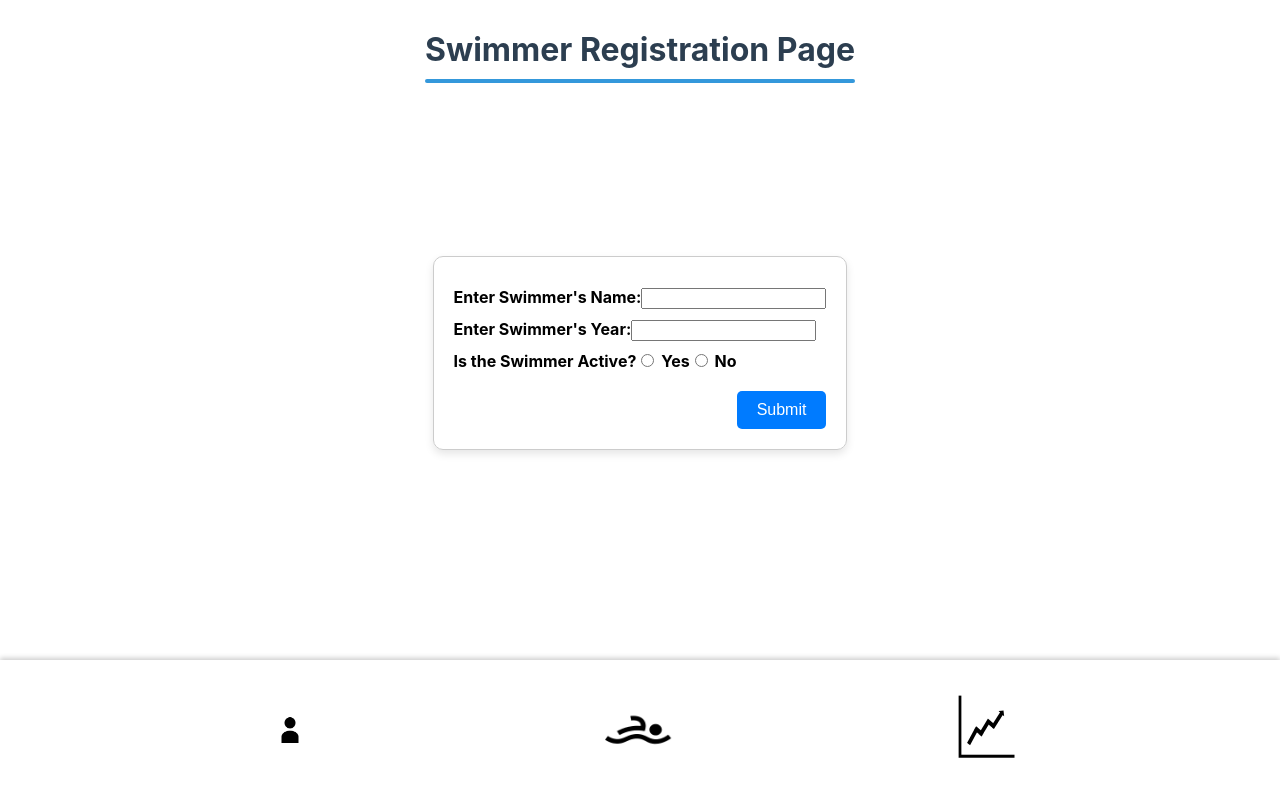
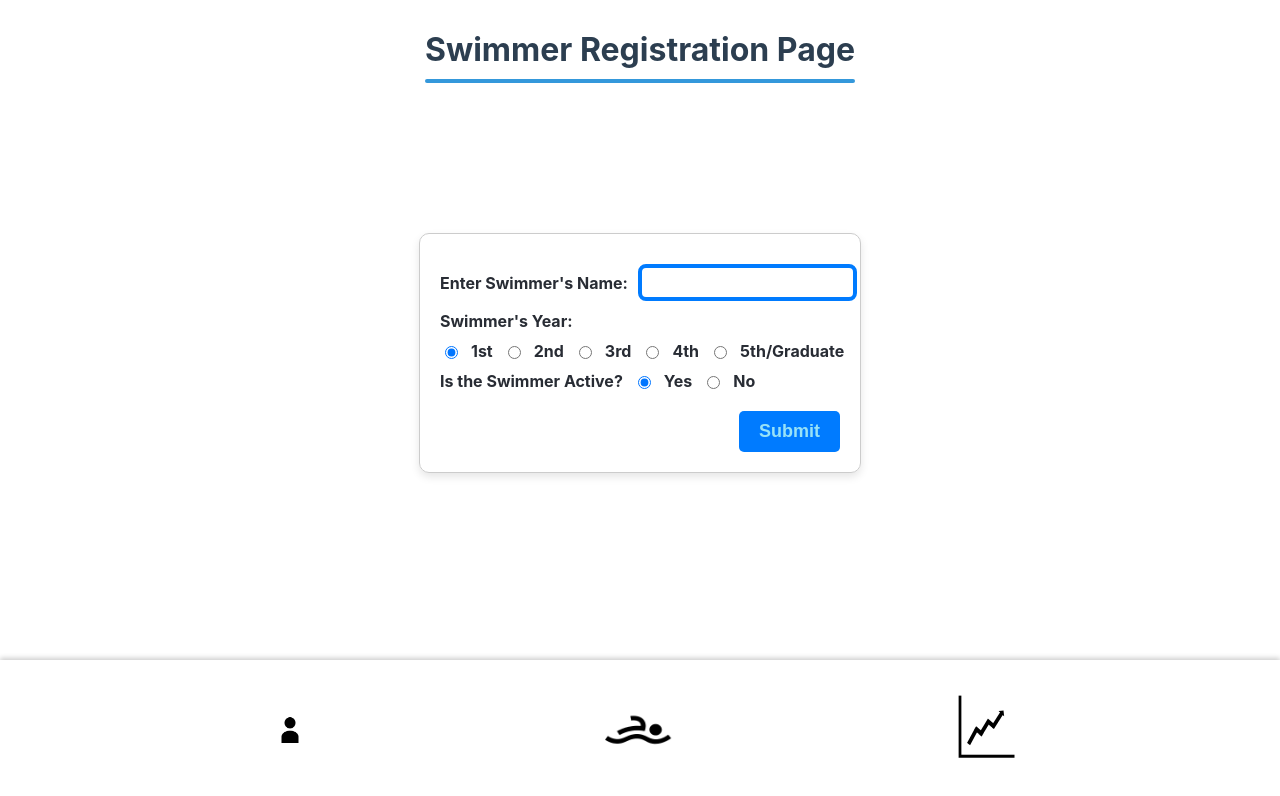
Before and after one commit to meghanag12/WahooSplashTrack, a React (Create React App) app in the folder wst-application/: page /#/ in a window 1280 px wide. Shown: the top 796 px of the page. Built offline with nearby package versions, Linux system fonts and the light colour scheme.

Commit message:
Changed Style and flow of Swimmer Registration Page

```diff
--- a/wst-application/src/App.css
+++ b/wst-application/src/App.css
@@ -39,16 +39,18 @@
 
 button[type="submit"] {
   background-color: #007bff;
-  color: white;
+  color: #98e2f7;
+  font-weight: bolder;
   border: none;
   padding: 10px 20px;
-  font-size: 16px;
+  font-size: 18px;
   cursor: pointer;
-  transition: background-color 0.3s ease;
+  transition: background-color 0.4s ease;
 }
 
 button[type="submit"]:hover {
-  background-color: #0056b3;
+  background-color: #0018a3;
+  color: #35cdf7;
 }
 
 /* Progress Tracker Styles */
@@ -135,15 +137,18 @@ h1::after {
 
 /* Banner Styling */
 .banner {
+  display: flex;
   position: fixed;
   top: 0;
   left: 0;
   width: 100%;
-  background-color: #007bff;
-  color: white;
-  text-align: center;
+  height: 7%;
+  background-color: #05ade0;
+  color: #00eeff;
+  justify-content: center;
+  align-items: center;
   padding: 10px;
-  font-size: 18px;
+  font-size: 23px;
   font-weight: bold;
   box-shadow: 0px 2px 5px rgba(0, 0, 0, 0.2);
   z-index: 1000;
@@ -363,3 +368,53 @@ tbody tr:hover {
 .swimmer-link:hover {
   text-decoration: underline;
 }
+/* Style for Swimmer Reg page Year buttons */
+.radio-group-swimmer-year {
+  display: flex;
+  gap: 10px;
+}
+
+.radio-group-swimmer-year label {
+  display: flex;
+  align-items: center;
+  gap: 5px;
+}
+/* Style for Swimmer Name Swimmer Registration Page*/
+
+.form-group label {
+  display: flex;
+  align-items: center;
+  gap: 10px;
+  color: #282c34;
+  font-weight: bolder;
+}
+
+.swimmer-name-reg input {
+  width: 100%;
+}
+
+input {
+  display: flex;
+  font-family: Arial, sans-serif; /* change font */
+  font-size: 13px; /* adjust text size */
+  font-weight: bold;
+  justify-content: center;
+  color: rgb(0, 0, 0); /* text color */
+  padding: 7px; /* space inside input */
+  border: 4px solid #007bff; /* border style */
+  border-radius: 8px; /* rounded corners */
+}
+
+input::placeholder {
+  color: #007bff; /* placeholder text color */
+  font-style: italic; /* placeholder text style */
+}
+input:focus {
+  outline: none; /* removes default blue outline */
+  border-color: #007bff; /* highlight border on focus */
+  color: #000; /* text color on focus */
+  background-color: #b3ebfa; /* light background on focus */
+}
+input {
+  transition: all 0.3s ease; /* smooth transition for focus styles */
+}
--- a/wst-application/src/pages/RegisterPage.js
+++ b/wst-application/src/pages/RegisterPage.js
@@ -3,24 +3,39 @@ import axios from 'axios';
 
 const initialValues = {
     swimmer_name: "",
-    year: "",
-    active: ""
+    year: "1st",
+    active: "yes"
 };
 
 export function RegisterPage() {
     const [values, setValues] = useState(initialValues);
     const [showBanner, setShowBanner] = useState(false);
     const [bannerMessage, setBannerMessage] = useState("");
+    const [bannerType, setBannerType] = useState("");
 
     const endpoint_swimmer = 'http://3.81.17.35:8000/api/swimmer/';
 
     const handleInputChange = (e) => {
-        const {name, value} = e.target;
+        const { name, value } = e.target;
         setValues({
             ...values,
             [name]: value,
         });
     };
+
+    const checkDuplicateSwimmer = async () => {
+        try {
+            const response = await axios.get(endpoint_swimmer);
+            const isDuplicate = response.data.some(
+                swimmer => swimmer.swimmer_name.toLowerCase() === values.swimmer_name.toLowerCase()
+            );
+            return isDuplicate;
+        } catch (error) {
+            console.error('Error checking duplicate swimmer:', error);
+            return false;
+        }
+    };
+
 
     const postDataSwimmer = async () => {
         const { swimmer_name, year, active } = values;
@@ -28,7 +43,6 @@ export function RegisterPage() {
 
         try {
             const response = await axios.post(endpoint_swimmer, body);
-            console.log(response);
             return response.data;
         } catch (error) {
             console.error('Error posting data:', error);
@@ -37,16 +51,23 @@ export function RegisterPage() {
 
     const handleSendData = async (e) => {
         e.preventDefault();
+
+        const isDuplicate = await checkDuplicateSwimmer();
+
+        if (isDuplicate) {
+            setBannerMessage(`Swimmer "${values.swimmer_name}" is already registered.`);
+            setBannerType("error");
+            setShowBanner(true);
+            setTimeout(() => setShowBanner(false), 3000);
+            return;
+        }
+
         const newData = await postDataSwimmer();
-
-        // Display success banner with swimmer name
         setBannerMessage(`Swimmer "${values.swimmer_name}" has been added successfully`);
+        setBannerType("success");
         setShowBanner(true);
 
-        // Reset form values
         setValues(initialValues);
-
-        // Hide the banner after a few seconds
         setTimeout(() => setShowBanner(false), 3000);
     };
 
@@ -57,7 +78,7 @@ export function RegisterPage() {
 
             {/* Banner message */}
             {showBanner && (
-                <div className="banner">
+                <div className={`banner ${bannerType}`}>
                     {bannerMessage}
                 </div>
             )}
@@ -66,24 +87,33 @@ export function RegisterPage() {
                 <form onSubmit={handleSendData}>
                     <div className="form-group">
                         <label>Enter Swimmer's Name:
-                            <input
+                            <div className = "swimmer-name-reg">
+                                <input className = "input"
                                     value={values.swimmer_name}
                                     onChange={handleInputChange}
                                     name="swimmer_name"
                                     label="swimmer_name"
                                 />
+                            </div>
                         </label>
                     </div>
 
                     <div className="form-group">
-                        <label>Enter Swimmer's Year:
+                        <label>Swimmer's Year:</label>
+                        <div className = "radio-group-swimmer-year">
+                            {["1st", "2nd", "3rd", "4th", "5th/Graduate"].map((yearOption) => (
+                                <label key={yearOption}>
                                     <input
-                                value={values.year}
+                                        type="radio"
+                                        name="year"
+                                        value={yearOption}
+                                        checked={values.year === yearOption}
                                         onChange={handleInputChange}
-                                name="year"
-                                label="year"
                                     />
+                                    {yearOption}
                                 </label>
+                            ))}
+                        </div>
                     </div>
 
                     <div className="form-group">
```
Lines whose indentation alone changed are shown as unchanged.
